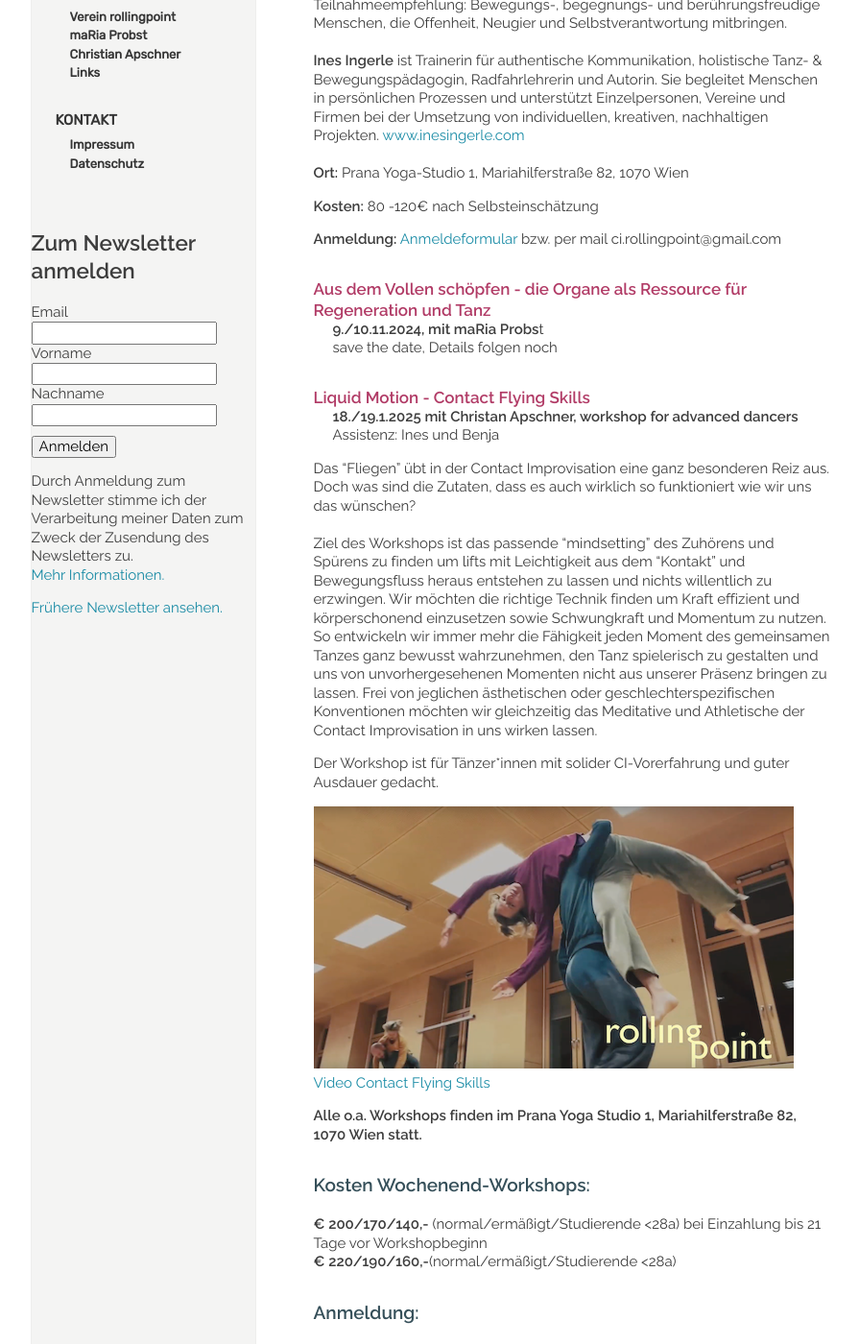
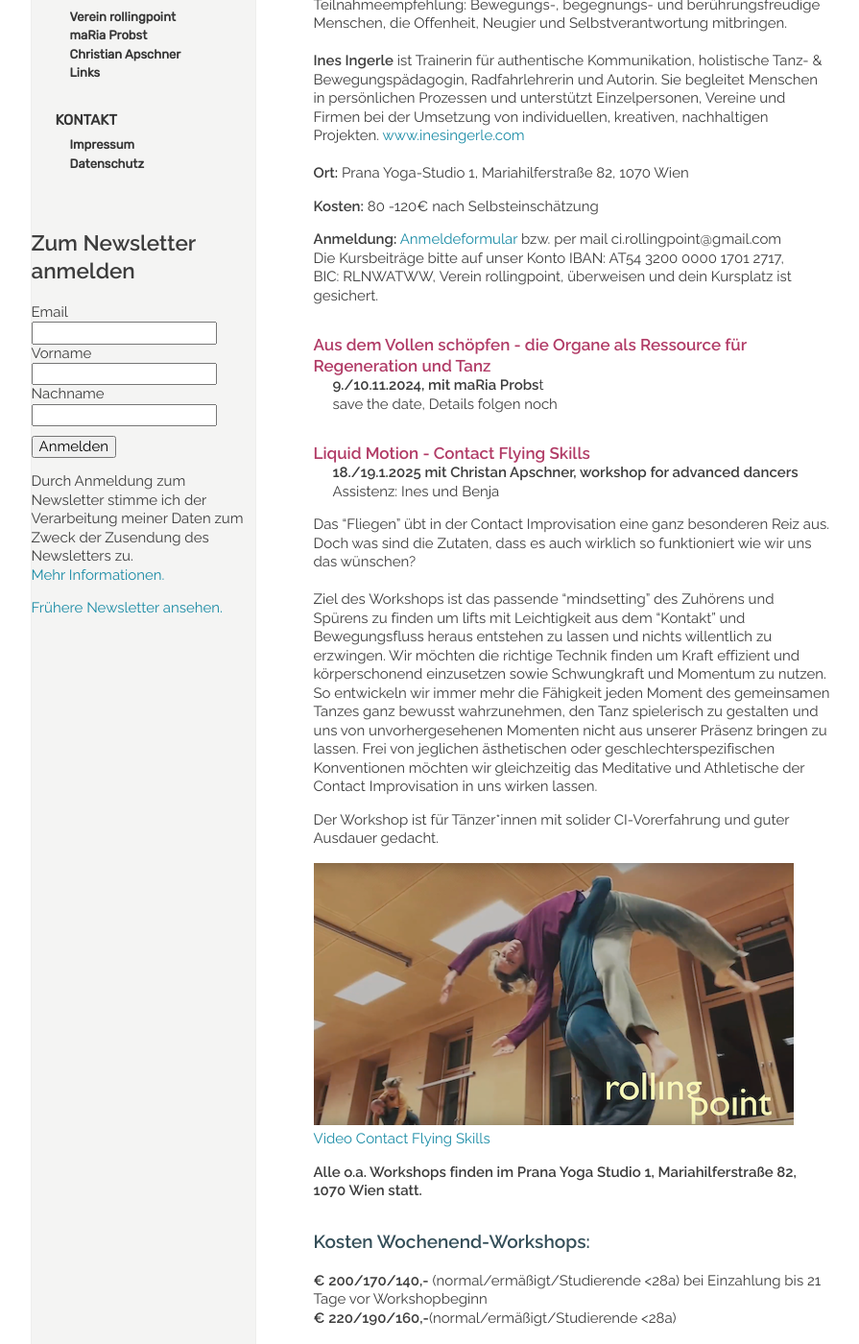
Before and after one commit to manulari/rollingpointat, a Jekyll site: the page built from _pages_de/wsws2024.md, in a window 1280 px wide and 1400 px high, scrolled down 792 px. Shown: the whole window at 96% size, without its empty margins (152-1047 px from the left). Built offline with Jekyll 4.4.1, drawn with Linux system fonts in a browser that asks for light colours; comment, search, counter and statistics services are not loaded; some of the changed text lies outside the part shown.

Commit message:
Update page (de) “wsws2024”

```diff
--- a/_pages_de/wsws2024.md
+++ b/_pages_de/wsws2024.md
@@ -44,7 +44,8 @@ Offenheit, Neugier und Selbstverantwortung mitbringen.\
 
 **Kosten:** 80 -120€ nach Selbsteinschätzung
 
-**Anmeldung:** [Anmeldeformular](https://docs.google.com/forms/d/e/1FAIpQLSekDuPKjsMIN0sYaTr4EIgyTsUNC7hQdpiOAsjrwvsv-DpXmw/viewform) bzw. per mail ci.rollingpoint@gmail.com
+**Anmeldung:** [Anmeldeformular](https://docs.google.com/forms/d/e/1FAIpQLSekDuPKjsMIN0sYaTr4EIgyTsUNC7hQdpiOAsjrwvsv-DpXmw/viewform) bzw. per mail ci.rollingpoint@gmail.com\
+Die Kursbeiträge bitte auf unser Konto IBAN: AT54 3200 0000 1701 2717, BIC: RLNWATWW, Verein rollingpoint, überweisen und dein Kursplatz ist gesichert.
 
 <div class="named-anchor" id="organs"></div>
 
@@ -83,7 +84,10 @@ Der Workshop ist für Tänzer*innen mit solider CI-Vorerfahrung und guter Ausdau
 
 **oder fülle folgendes Anmeldeformular aus:**
 
-<https://forms.gle/D5bwoQwoeueLpRCw7>\
+<https://forms.gle/D5bwoQwoeueLpRCw7>
+
+Die Kursbeiträge bitte auf unser Konto IBAN: AT54 3200 0000 1701 2717, BIC: RLNWATWW, Verein rollingpoint, überweisen und dein Kursplatz ist gesichert.
+
 \
 **Hast du Fragen zu unseren Angeboten nimm gerne auch direkt Kontakt per SMS/Tel. mit**\
 **maRia (0650 9510814)**\
```
